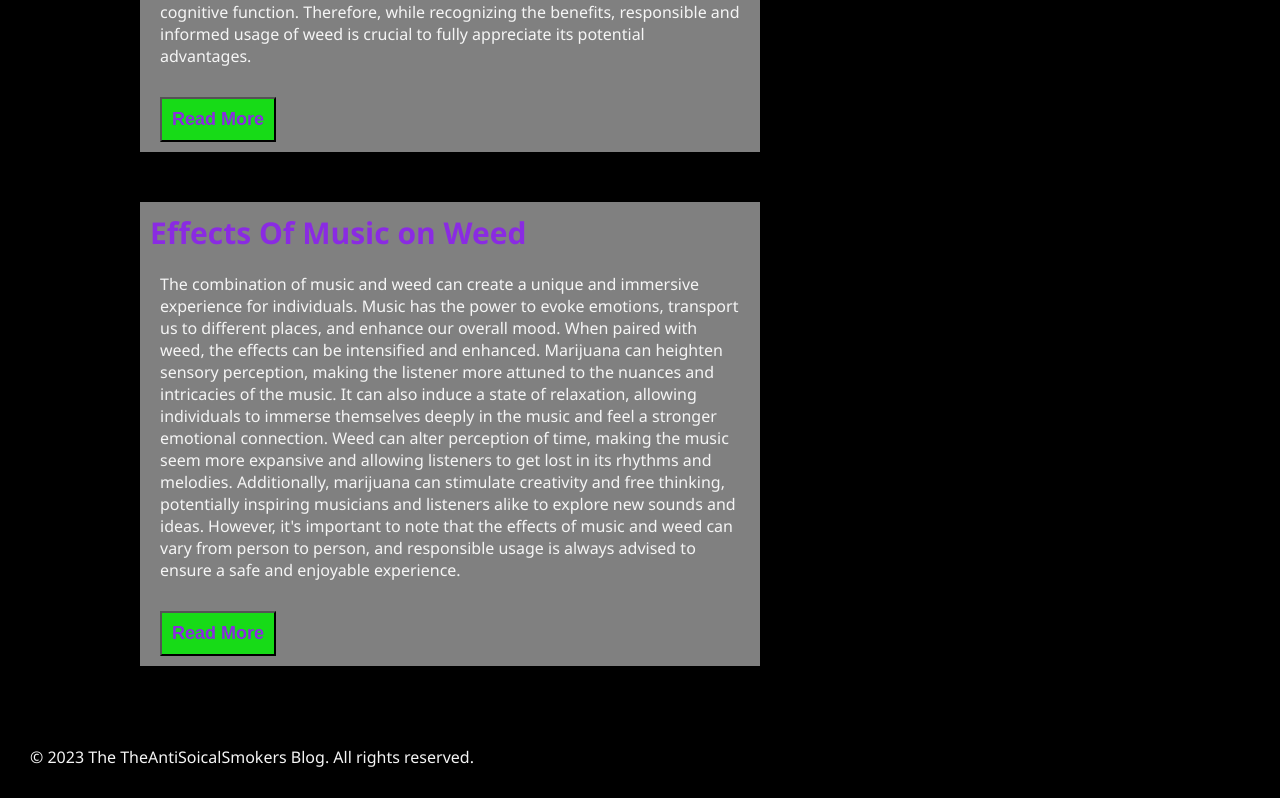
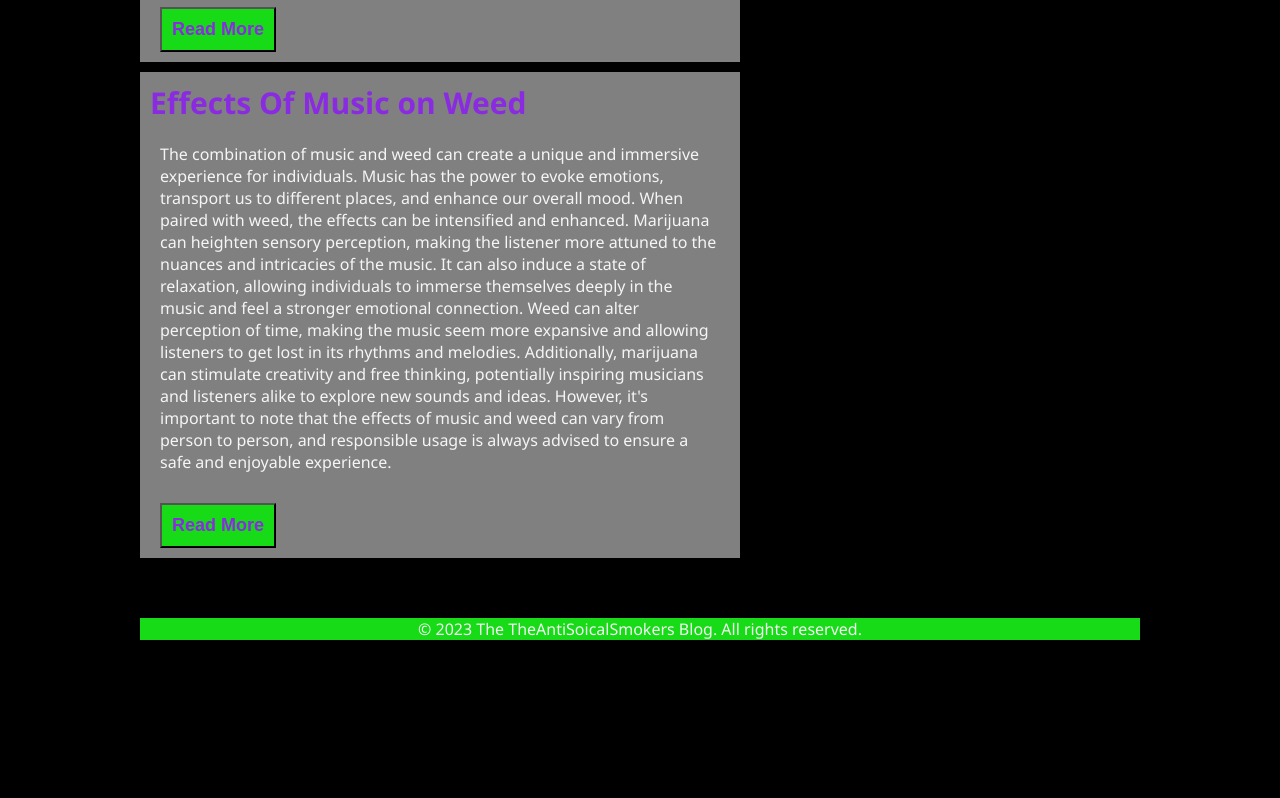
Before and after one commit to khayceeNG/khayceeng.github.io, a plain HTML site: page index.html in a window 1280 px wide. Shown: the part 1054-1852 px from the top of the page. After the commit the page ends 1694 px from the top, so only its background shows below. Drawn offline with Linux system fonts and the light colour scheme.

Commit message:
7-14-23 Commit

```diff
--- a/css/style.css
+++ b/css/style.css
@@ -73,7 +73,9 @@ button {
 }
 
 footer{
-    margin: 30px;
+    text-align: center;
+    background-color: #17db17;
+    grid-column: 1 / -1 ;
 }
 /* Styling Links */
 
@@ -86,7 +88,7 @@ a:visited{
     color:  blueviolet;
 }
 a:hover{
-    color: #17db17;
+    color: white;
 }
 
 a:active{
@@ -100,6 +102,12 @@ nav a:link:last-child{
     width: 1000px;
     margin-left: auto;
     margin-right: auto;
+
+    display: grid;
+    grid-template-columns: 1fr 300px;
+    column-gap: 100px;
+    row-gap: 50px;
+    align-items: start;
 }
 /* Using FlexBox */
 
@@ -108,33 +116,47 @@ nav a:link:last-child{
     margin: 10px;
     color: whitesmoke;
 }
+/* USING FLEXBOX AS CONTAINER
 
 .main-box{
     display: flex;
     align-items: flex-start;
     column-gap: 80px;
 }
+*/
+
+
+
+
+
 .main-header{
     background-color: #17db17;
     padding: 20px;
-    margin-bottom: 100px;
     display: flex;
     align-items: center;
     justify-content: space-between;
 }
+
+.post-header{
+    grid-column: 1 /span 2;
+
+}
+
 
 .main-p{
     padding: 10px 20px
 }
 
 .main-article{
-    margin-bottom: 50px;
+    row-gap: 20px;
 }
+
+/* USING FLEX FOR ASIDE
 
 .main-aside{
     flex: 0 0 300px;
 }
-
+*/
 .links{
     font-size: 20px;
     font-family: 'Segoe UI', Tahoma, Geneva, Verdana, sans-serif;
--- a/index.html
+++ b/index.html
@@ -8,6 +8,7 @@
 </head>
 <body class="main-body">
   <div class="container">
+    <div class="post-header">
         <header class="main-header">
             <h1>The Anti-Soical Smokers Blog</h1>
             <nav>
@@ -17,8 +18,8 @@
               <a href="#">Blog</a>
             </nav>
           </header>
+      </div>
 
-<div class="main-box">
   <main>
     <article class="main-article">
       <h2>What is Weed?</h2>
@@ -89,12 +90,14 @@
       </article>
     </div>
   </aside>
-</div>
-</div>
+
 
   <footer>
     <p>&copy; 2023 The TheAntiSoicalSmokers Blog. All rights reserved.</p>
   </footer>
 </div>
+
+
+</div>
 </body>
 </html>
```
Lines whose indentation alone changed are shown as unchanged.
